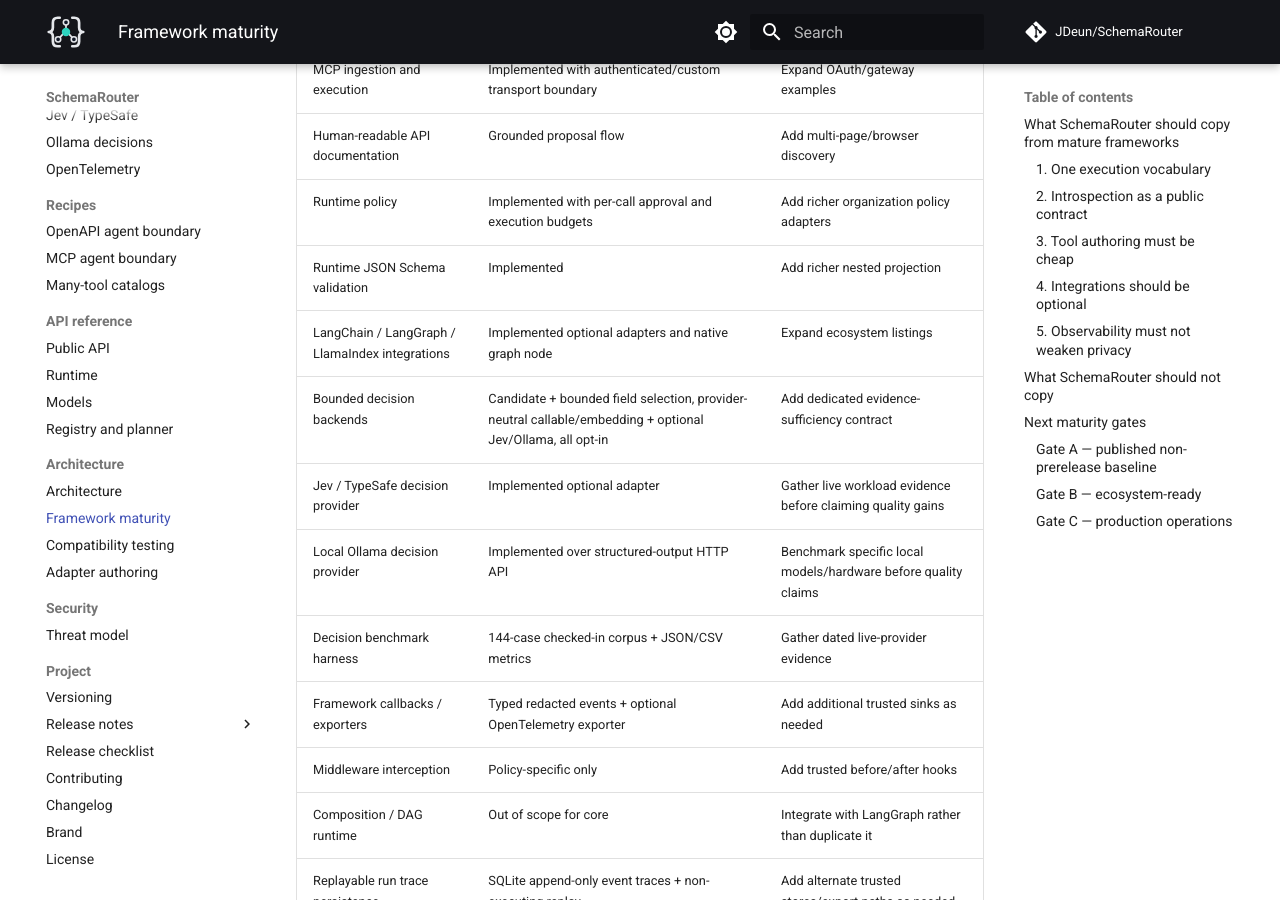
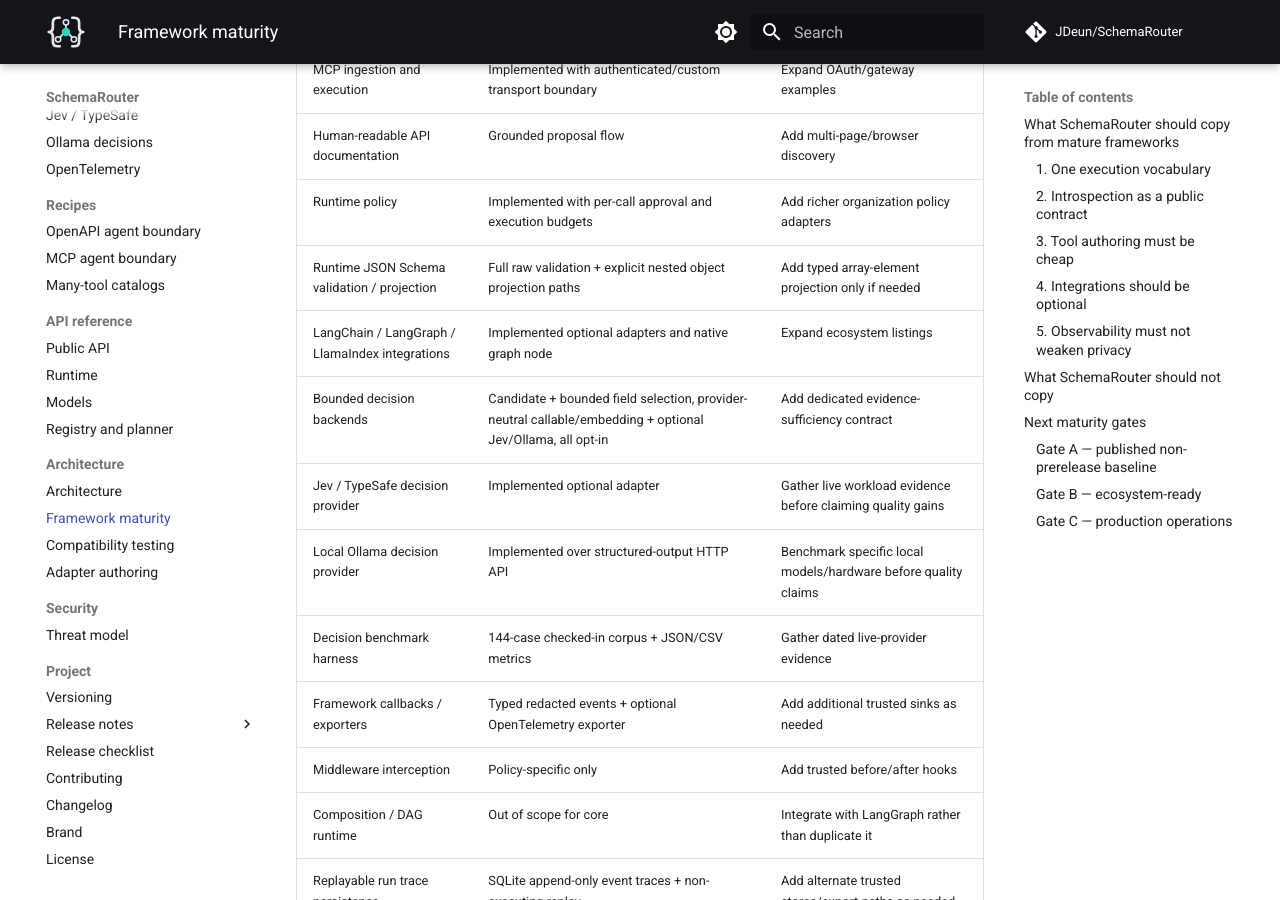
Before and after one commit to JDeun/SchemaRouter, an MkDocs documentation site: the page built from docs/framework-maturity.md, in a window 1280 px wide and 900 px high, scrolled down 1120 px. Built offline with MkDocs 1.6.1 and Material for MkDocs 9.7.7, drawn with Linux system fonts in a browser that asks for light colours; comment, search, counter and statistics services are not loaded.

Commit message:
docs: mark nested projection implemented

```diff
--- a/docs/framework-maturity.md
+++ b/docs/framework-maturity.md
@@ -23,7 +23,7 @@ This document tracks framework-level maturity rather than research metrics.
 | MCP ingestion and execution | Implemented with authenticated/custom transport boundary | Expand OAuth/gateway examples |
 | Human-readable API documentation | Grounded proposal flow | Add multi-page/browser discovery |
 | Runtime policy | Implemented with per-call approval and execution budgets | Add richer organization policy adapters |
-| Runtime JSON Schema validation | Implemented | Add richer nested projection |
+| Runtime JSON Schema validation / projection | Full raw validation + explicit nested object projection paths | Add typed array-element projection only if needed |
 | LangChain / LangGraph / LlamaIndex integrations | Implemented optional adapters and native graph node | Expand ecosystem listings |
 | Bounded decision backends | Candidate + bounded field selection, provider-neutral callable/embedding + optional Jev/Ollama, all opt-in | Add dedicated evidence-sufficiency contract |
 | Jev / TypeSafe decision provider | Implemented optional adapter | Gather live workload evidence before claiming quality gains |
```
